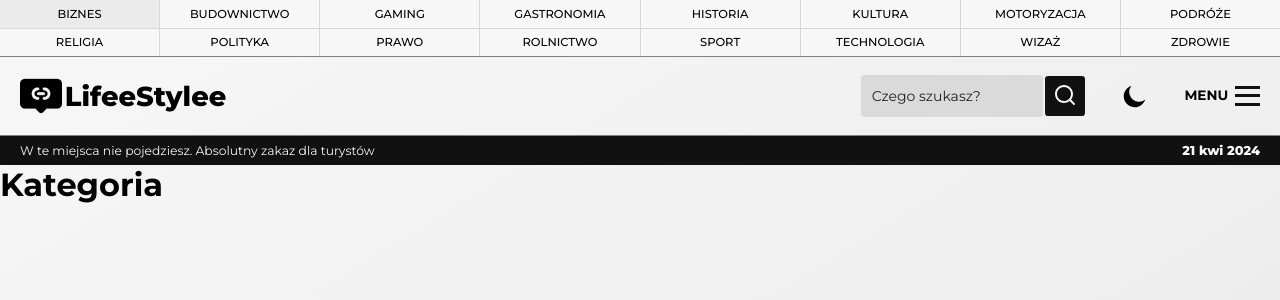
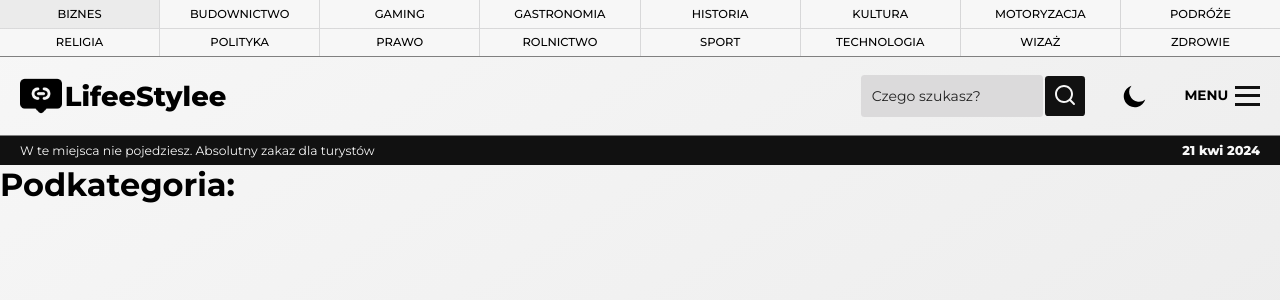
Before and after one commit to RadWEB2000/lifestylee, a Next.js app in the folder web/: page /biznes/fundusze in a window 1280 px wide. Shown: the top 300 px of the page. Built offline with nearby package versions, Linux system fonts and the light colour scheme.

Commit message:
repair structure

```diff
--- a/web/src/app/[[...categories]]/page.tsx
+++ /dev/null
@@ -1,14 +0,0 @@
-export default function Categories({
-  categories,
-}: {
-  categories?: Array<string>;
-}) {
-  console.log("kategorie: ", categories);
-  return (
-    <div>
-      <div>
-        <h1>Kategoria</h1>
-      </div>
-    </div>
-  );
-}
--- /dev/null
+++ b/web/src/app/[category]/[subcategory]/page.tsx
@@ -0,0 +1,14 @@
+export default function CategoryPage({
+  subcategory,
+}: {
+  subcategory?: string;
+}) {
+  console.log("Podkategoria: ", subcategory);
+  return (
+    <div>
+      <div>
+        <h1>Podkategoria: {subcategory}</h1>
+      </div>
+    </div>
+  );
+}
```
Also changed, not shown: web/src/app/[category]/[subcategory]/[post]/page.tsx (added, +10 -0 lines), web/src/app/[category]/page.tsx (added, +10 -0 lines).
